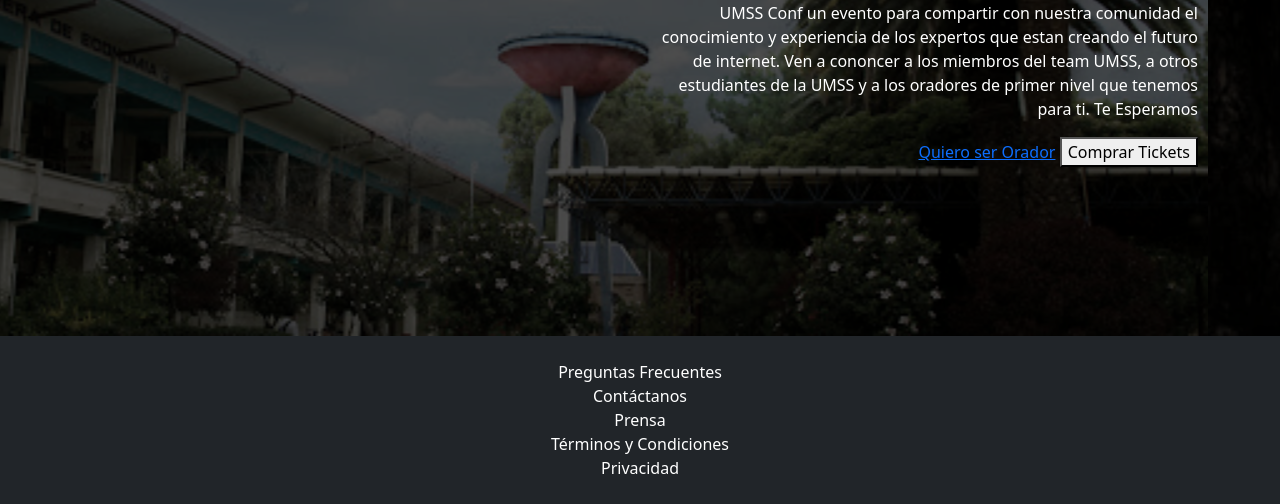
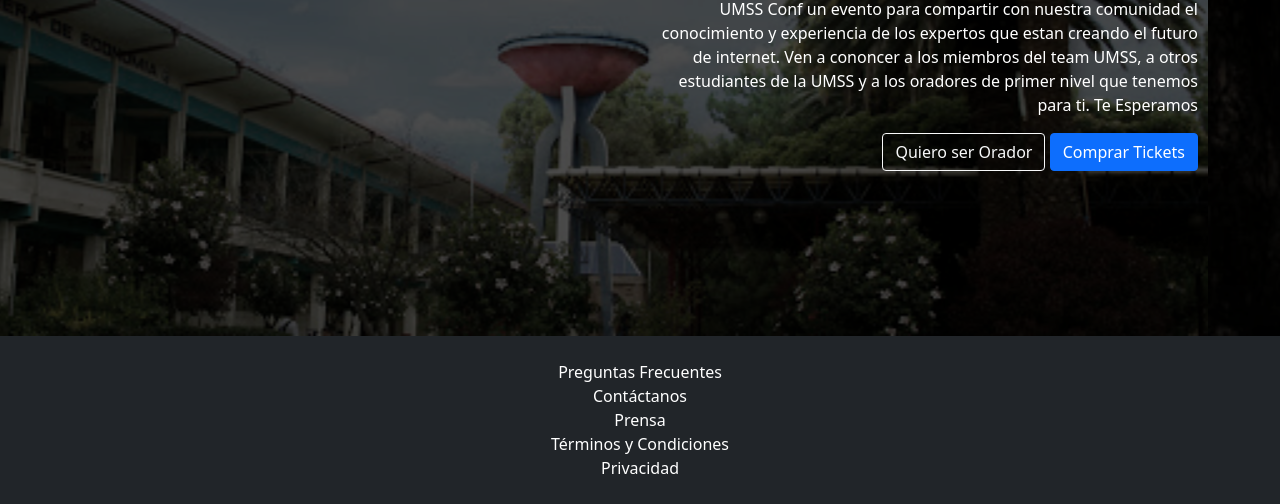
Before and after one commit to andrescastromamani/UmssConf, a plain HTML site: page index.html in a window 1280 px wide. Shown: the part 377-881 px from the top of the page. Drawn offline with nearby package versions, Linux system fonts and the light colour scheme.

Commit message:
Agregamos los Botones

```diff
--- a/index.css
+++ b/index.css
@@ -1,6 +1,9 @@
 /*Generales*/
 html, body{
     background-color: gray;
+}
+a{
+    text-decoration: none;
 }
 /*Header*/
 #header img{
@@ -39,5 +42,4 @@
 }
 #footer a{
     color: white;
-    text-decoration: none;
 }
--- a/index.html
+++ b/index.html
@@ -66,8 +66,8 @@
               <div class="col-md-6 offset-md-6 text-center text-md-end">
                 <h1>UMSS Conf Cochabamba</h1>
                 <p class="d-none d-md-block">UMSS Conf un evento para compartir con nuestra comunidad el conocimiento y experiencia de los expertos que estan creando el futuro de internet. Ven a cononcer a los miembros del team UMSS, a otros estudiantes de la UMSS y a los oradores de primer nivel que tenemos para ti. Te Esperamos</p>
-                <a href="#">Quiero ser Orador</a>
-                <button type="button">Comprar Tickets</button>
+                <a href="#" class="btn btn-outline-light">Quiero ser Orador</a>
+                <button type="button" class="btn btn-primary">Comprar Tickets</button>
               </div>
             </div>
           </div>
```
